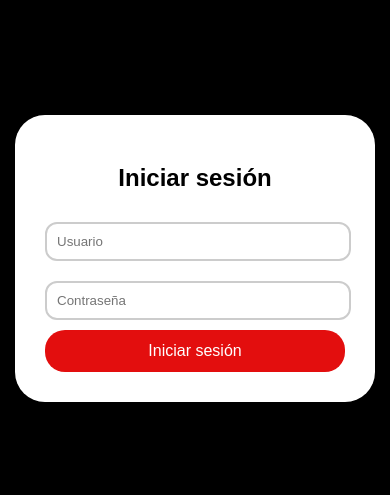
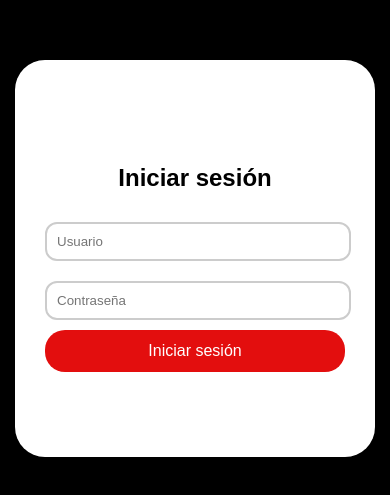
Before and after one commit to E-Market-Catalog/Prototipo2, a plain HTML site: page index.html in a window 390 px wide. Shown: the part 163-658 px from the top of the page. Drawn offline with Linux system fonts and the light colour scheme.

Commit message:
first commit

```diff
--- a/index.html
+++ b/index.html
@@ -14,6 +14,16 @@
       height: calc(100vh - 1px); /* Ajusta para evitar overflow */
       margin: 0;
       background-color: #000000;
+    }
+
+    .login-container {
+      width: 100%;
+      height: 40%;
+      display: flex;
+      flex-direction: column;
+      justify-content: center;
+      align-items: center;
+      overflow: hidden;
     }
 
     .login-container,
@@ -68,6 +78,21 @@
     .hidden {
       display: none;
     }
+
+    @media (max-width: 768px) {
+    body {
+        overflow: hidden; /* Evita scroll en dispositivos pequeños */
+    }
+
+    .container {
+        width: 100vw;
+        height: 100vh;
+        margin: 0;
+        padding: 0;
+      }
+    }
+
+
   </style>
 </head>
 <body>
```
